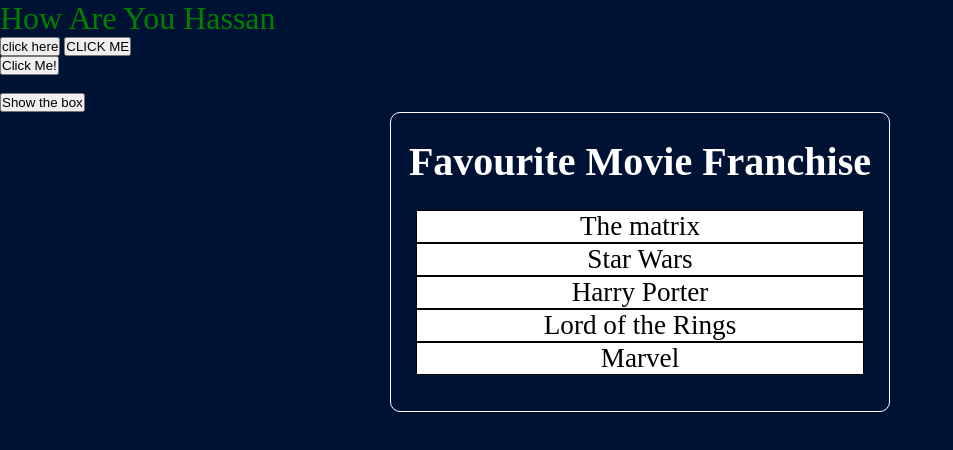
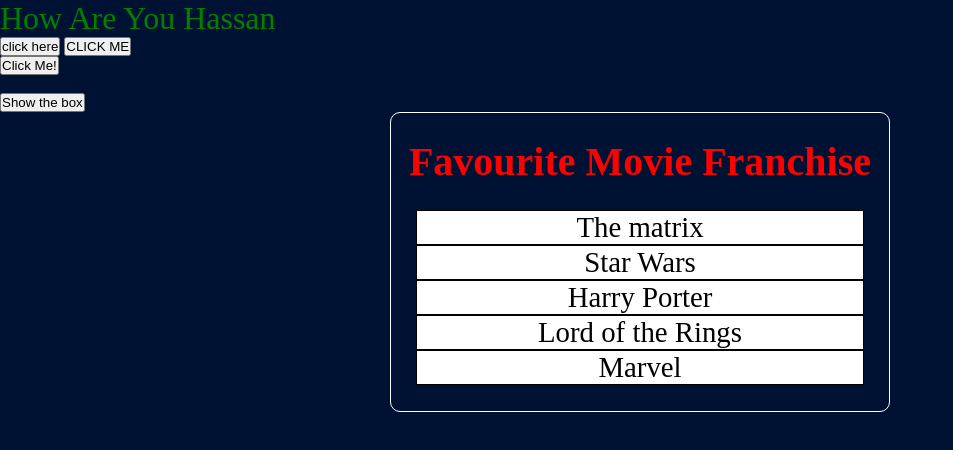
Before and after one commit to J0ker-11/greatstack, a plain HTML site: page index.html in a window 1280 px wide. Shown: the whole page, without its empty margins (0-953 px from the left). Drawn offline with Linux system fonts and the light colour scheme.

Commit message:
more DOMS1

```diff
--- a/script.js
+++ b/script.js
@@ -40,6 +40,7 @@ buttonElement.addEventListener('click', function() {
 });
 
 const heading = document.getElementById("main-heading");
+heading.style.color = "red";
 console.log(heading);
 
 const listItems = document.getElementsByClassName("list-items");
@@ -47,6 +48,19 @@ console.log(listItems);
 
 const listItems1 = document.getElementsByTagName("li");
 console.log(listItems1);
+
+const listItems2 = document.querySelector(".containers");
+console.log(listItems2);
+
+const listItems3 = document.querySelectorAll("li");
+for (let l = 0; l < listItems3.length; l++) {
+    listItems3[l].style.fontSize = "1.8rem";
+}
+console.log(listItems3);
+
+
+
+
 
 
 
--- a/styles.css
+++ b/styles.css
@@ -29,6 +29,7 @@ body {
     width: 90%;
     max-width: 500px;
     margin: auto;
+    max-height: 90%;
     height: 300px;
 }
 
```
